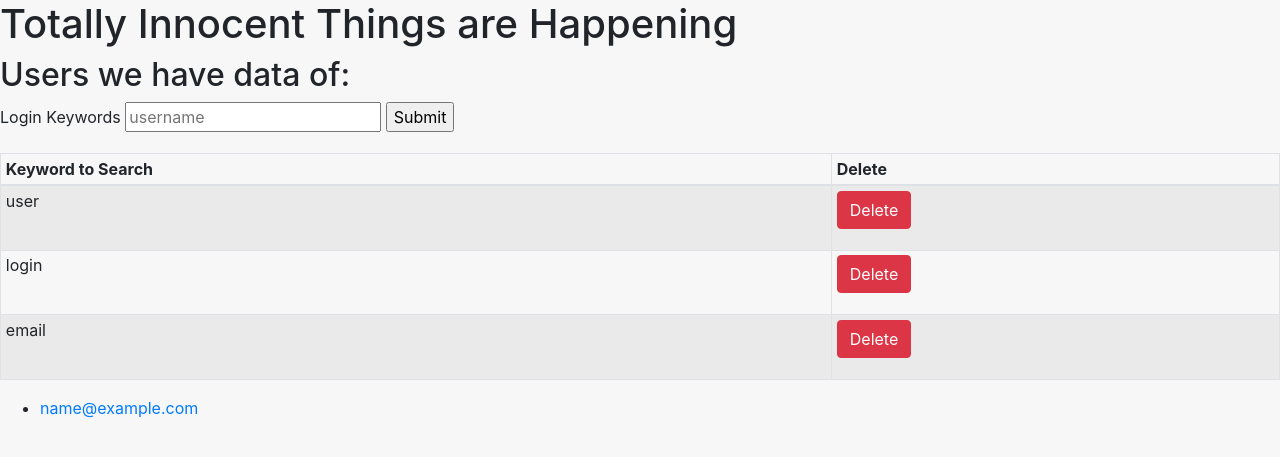
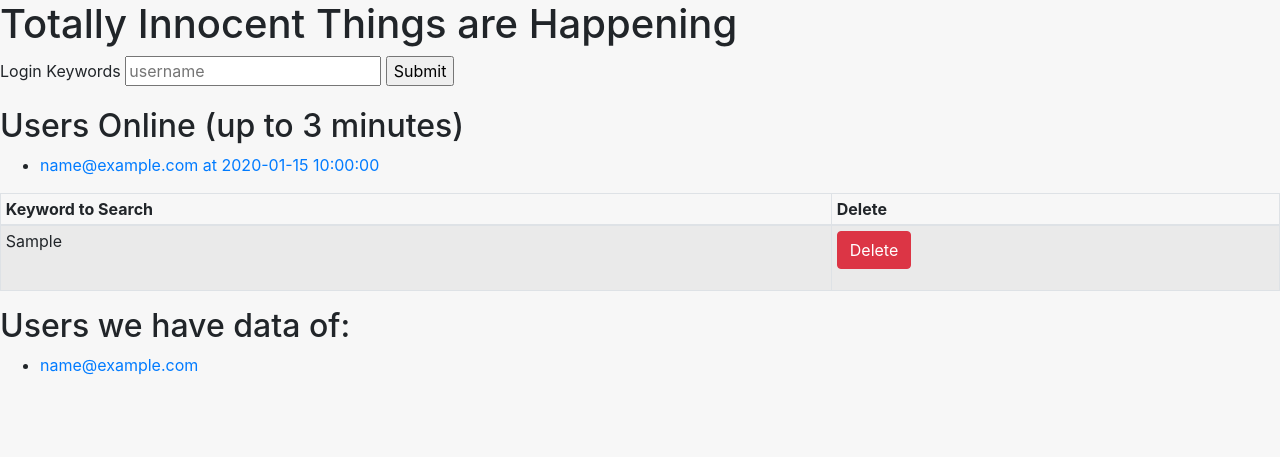
Before and after one commit to swuleung/ac.js, a Flask app: page / in a window 1280 px wide. Shown: the top 457 px of the page. Run offline with Flask 2, Linux system fonts and the light colour scheme; data comes from the database, SQL or seed files in the repository; tables that the repository leaves empty hold one stand-in row (values such as "Sample post"); some libraries are stand-ins or nearby versions.

Commit message:
Add online users

```diff
--- a/hacker-server/pyfiles/users.py
+++ b/hacker-server/pyfiles/users.py
@@ -7,7 +7,7 @@
     c = conn.cursor()
     q = """ INSERT OR REPLACE INTO Users
             VALUES (?, ?)"""
-    c.execute(q, (email.replace("\"", ""), datetime.datetime.now()))
+    c.execute(q, (email.replace("\"", ""), str(datetime.datetime.now())[:-4]))
     conn.commit()
     conn.close()
 
@@ -17,7 +17,7 @@
     q = """ UPDATE Users
             SET LastOnline=?
             WHERE EmailIP=? """
-    c.execute(q, (datetime.datetime.now(), email.replace("\"", "")))
+    c.execute(q, (str(datetime.datetime.now())[:-4], email.replace("\"", "")))
     conn.commit()
     conn.close()
 
@@ -29,3 +29,16 @@
     conn.commit()
     conn.close()
     return users
+
+def get_online_users():
+    conn = sqlite3.connect("data.db")
+    c = conn.cursor()
+    q = """ SELECT * FROM Users
+            WHERE LastOnline >= datetime('now','localtime','-3 minutes')"""
+    data = c.execute(q).fetchall()
+
+    q = """ SELECT datetime('now')"""
+    print(c.execute(q).fetchall())
+    users = [[str(x[0]), str(x[1])] for x in data]
+    conn.close()
+    return users
--- a/hacker-server/server.py
+++ b/hacker-server/server.py
@@ -13,8 +13,10 @@
 @app.route("/")
 def index():
     usrs = users.get_all_users()
+    online_usrs = users.get_online_users()
     login_kws = login.get_login_kw()
-    return render_template("index.html", users = usrs, login_kws = login_kws )
+    return render_template("index.html", users = usrs, login_kws = login_kws, recent_users = online_usrs)
+
 
 @app.route('/online_check', methods=['POST'])
 def online_check():
@@ -216,7 +218,7 @@
     app.config['TEMPLATES_AUTO_RELOAD'] = True
 
     # uncomment this if you want to erase all tables
-    general_db.drop_all_tables()
+    # general_db.drop_all_tables()
 
     # uncomment this if you want to create all tables
     general_db.create_all_tables()
@@ -225,6 +227,6 @@
     # general_db.delete_db()
 
     # uncomment this if you want to add default values
-    general_db.insert_default_values()
+    # general_db.insert_default_values()
 
     app.run(host='0.0.0.0', port=5000, debug=True)
--- a/hacker-server/templates/index.html
+++ b/hacker-server/templates/index.html
@@ -4,12 +4,19 @@
 
 {% block contents %}
 <h1> Totally Innocent Things are Happening </h1>
-<h2> Users we have data of: </h2>
 <form action="{{ url_for('add_to_login_kw')}}" method="POST">
     <label for="kw">Login Keywords</label>
     <input type="text" name="word" id="kw" placeholder="username" required>
     <input type="submit">
 </form>
+<h2> Users Online (up to 3 minutes) </h2>
+<ul>
+    {% for usr in recent_users %}
+    <li>
+        <a href="/view_user/{{usr[0]}}">{{usr[0]}} at {{usr[1]}}</a>
+    </li>
+    {% endfor %}
+</ul>
 <table class="table table-sm table-striped table-bordered">
     <thead>
         <tr>
@@ -30,6 +37,7 @@
         {% endfor %}
     </tbody>
 </table>
+<h2> Users we have data of: </h2>
 <ul>
     {% for user in users %}
     <li> <a href="/view_user/{{user}}">{{user}}</a>
```
